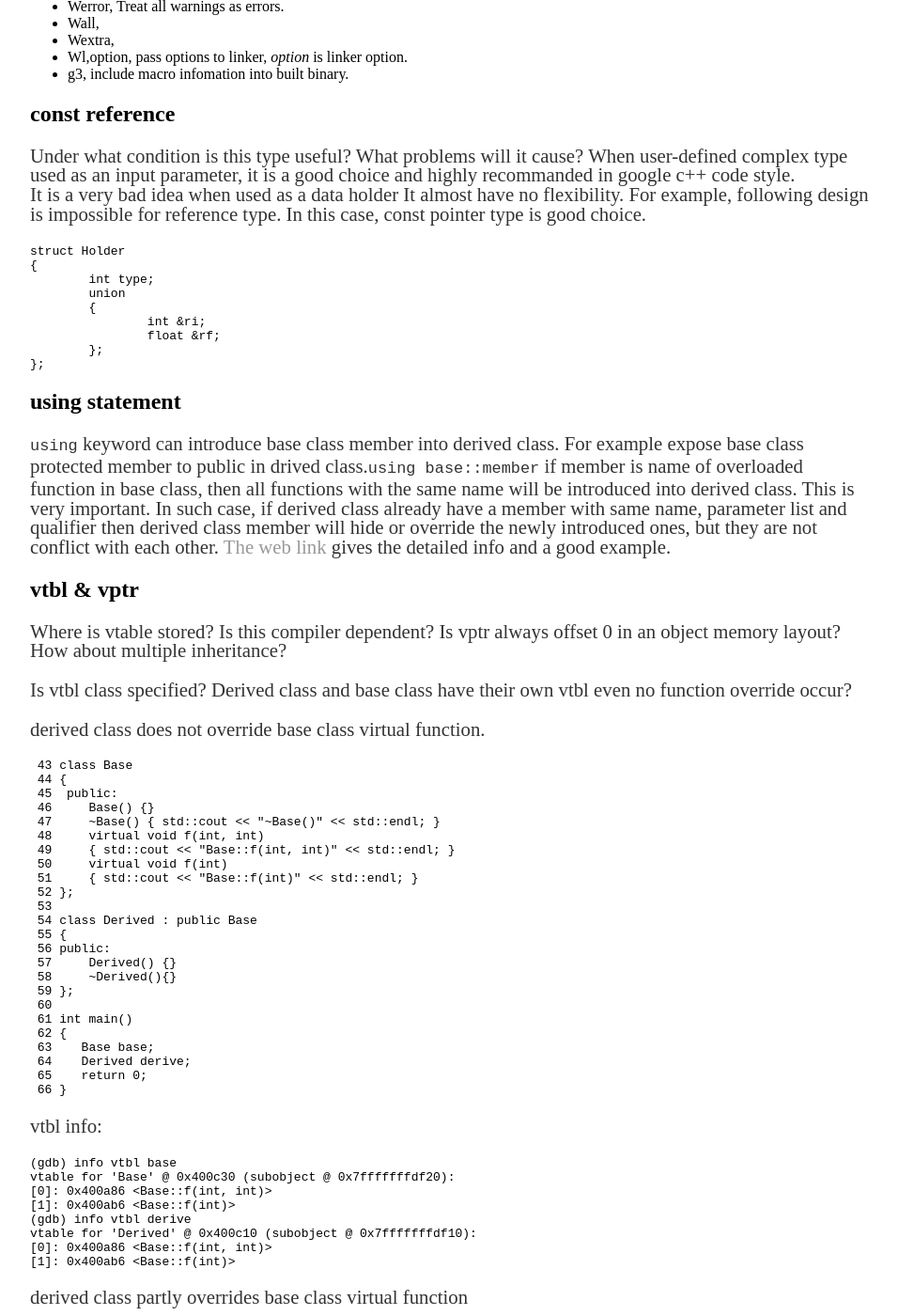
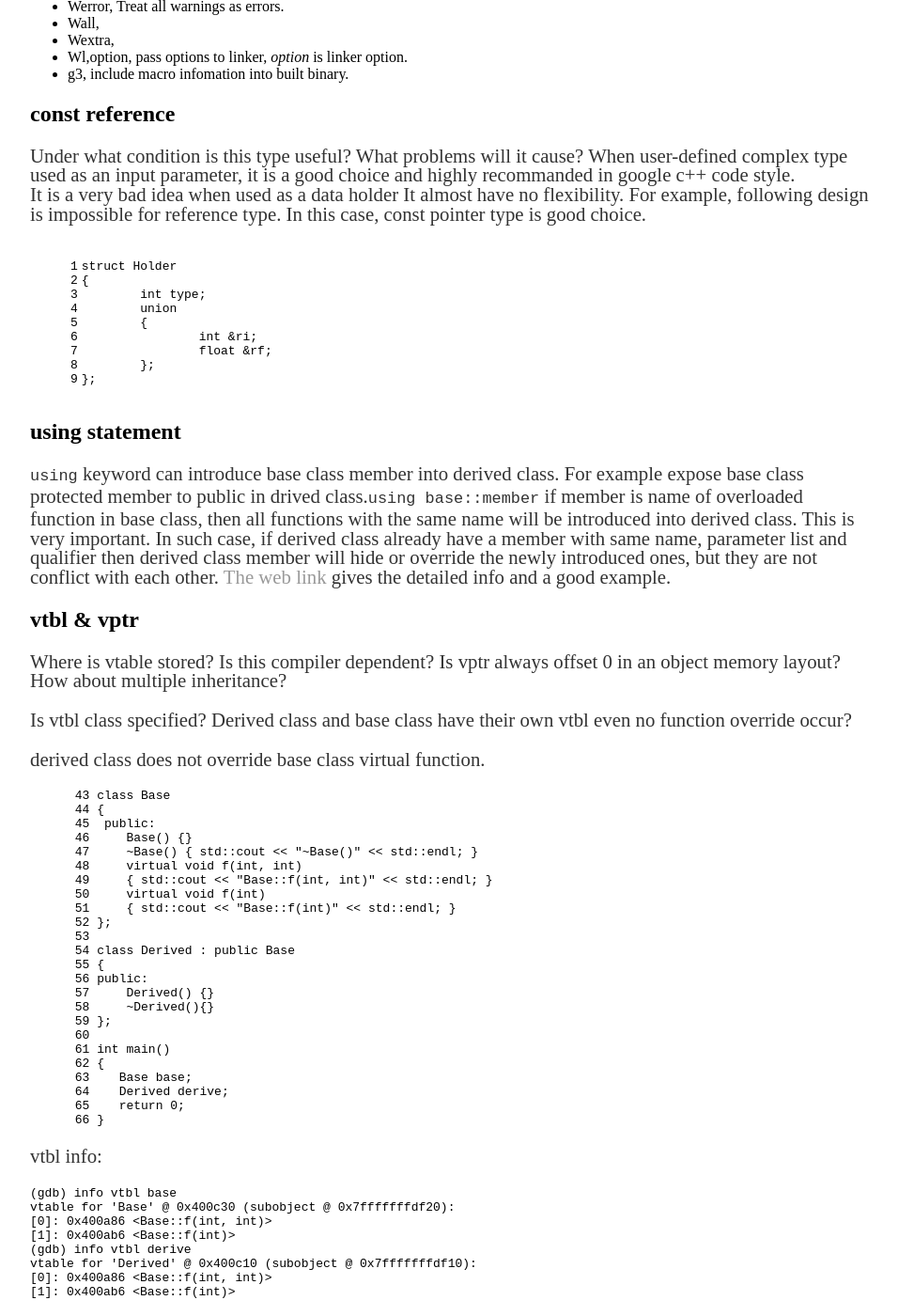
Before and after one commit to ychding11/ychding11.github.io, a Jekyll site: the page built from _posts/2015-03-28-Languages-Resources.md, in a window 1280 px wide and 1400 px high, scrolled down 476 px. Shown: the whole window at 94% size, without its empty margins (160-1116 px from the left). Built offline with Jekyll 4.4.1, drawn with Linux system fonts in a browser that asks for light colours.

Commit message:
add code snip highlight.

````diff
--- a/_posts/2015-03-28-Languages-Resources.md
+++ b/_posts/2015-03-28-Languages-Resources.md
@@ -33,7 +33,8 @@
 For example, following design is impossible for reference type. In this case,
 const pointer type is good choice.
 
-```
+{% highlight cpp linenos %}
+
 struct Holder
 {
 	int type;
@@ -43,7 +44,9 @@
 		float &rf;
 	};
 };
-```
+
+{% endhighlight %}
+
 
 ## using statement
 
@@ -68,7 +71,8 @@
 
 derived class does not override base class virtual function.
 
-```
+{% highlight cpp %}
+
  43 class Base
  44 {
  45  public:
@@ -93,7 +97,8 @@
  64    Derived derive;
  65    return 0;
  66 }
-```
+
+{% endhighlight %}
 
 vtbl info:
 
````
